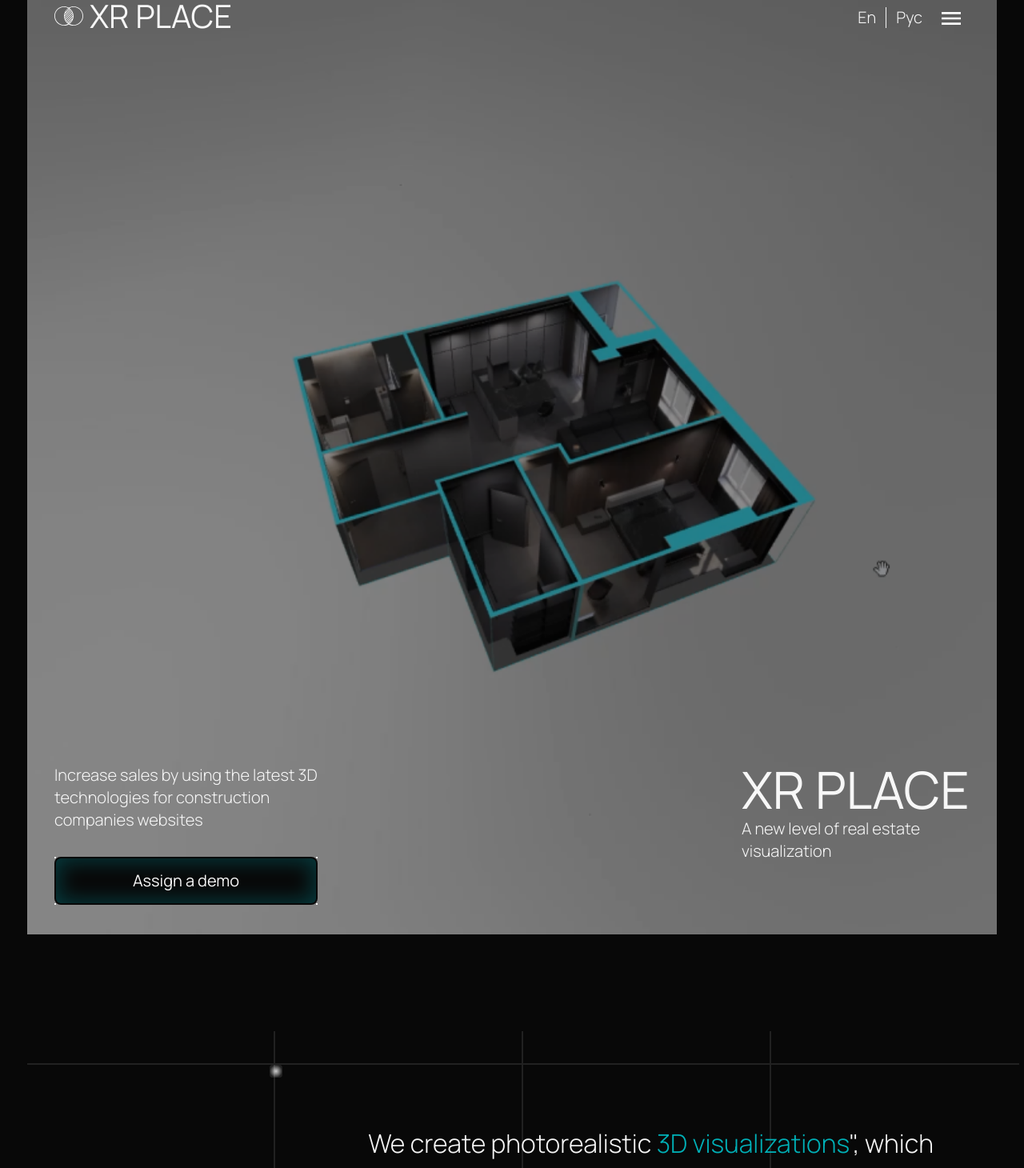
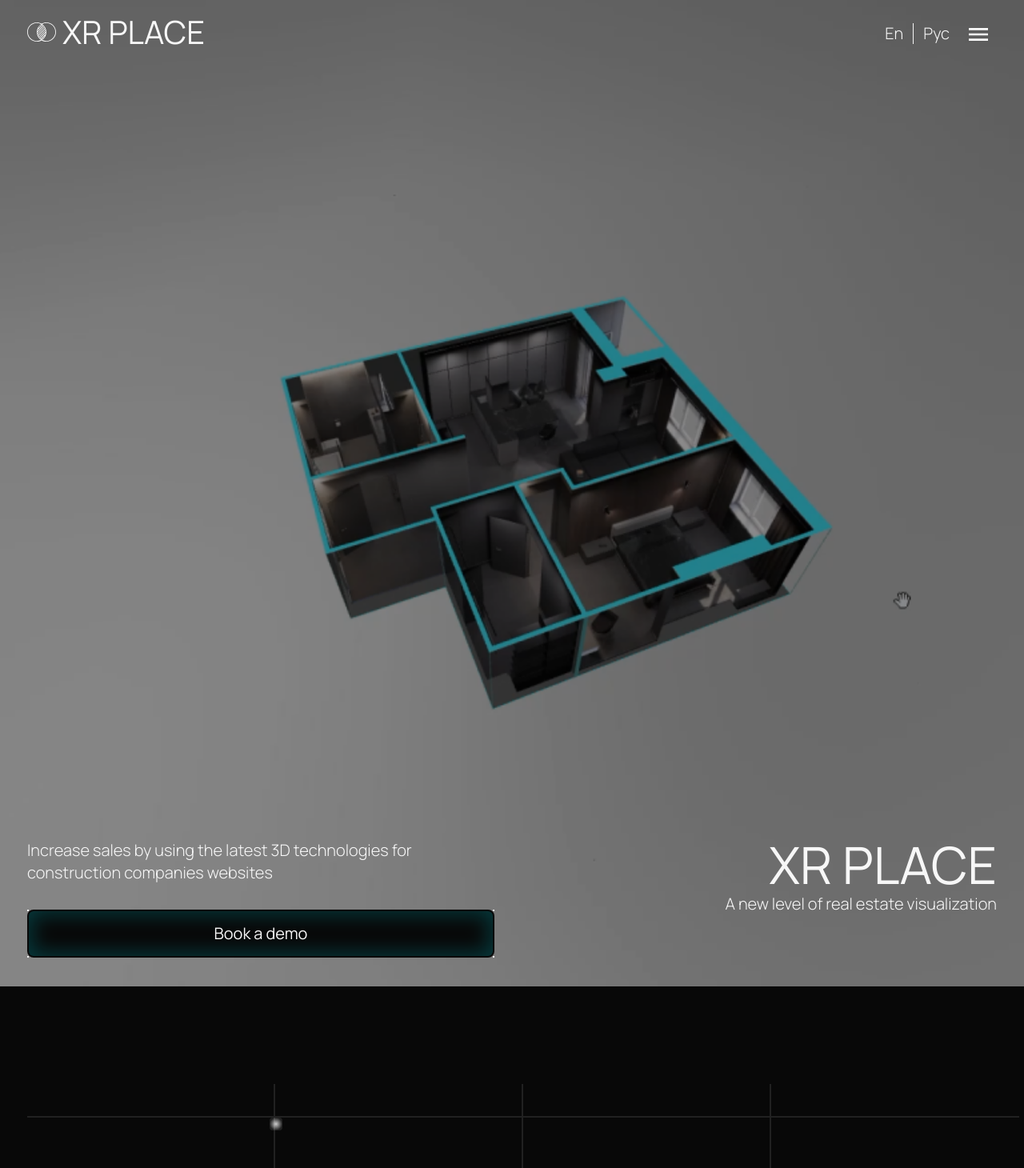
Before and after one commit to dorofeeva-olga74/XR-Place-Visual, a React (Vite) app: page / in a window 1280 px wide. Shown: the top 1460 px of the page at 80% size. Built offline with nearby package versions, Linux system fonts and the light colour scheme; no server answers.

Commit message:
contex03

```diff
--- a/src/App.tsx
+++ b/src/App.tsx
@@ -9,7 +9,7 @@
 import Intro from './components/Intro/Intro';
 import Header from './components/Header/Header';
 import Schema from './components/Schema/Schema';
-import { LanguageContextProvider } from './Context/Context';
+import { LanguageContextProvider } from './Context/LanguageContext';
 
 function App() {
   return (
--- a/src/Context/Context.tsx
+++ b/src/Context/LanguageContext.tsx
@@ -6,7 +6,7 @@
   handleLangChange: (language: 'RU' | 'EN') => void;
 }
 
-const ContextProvider = createContext<LanguageContextType>({
+const LanguageContext = createContext<LanguageContextType>({
   language: 'RU',
   handleLangChange: () => {},
 });
@@ -19,7 +19,7 @@
     setLanguage(lang);
   };
 
-  return <ContextProvider.Provider value={{ language, handleLangChange }}>{children}</ContextProvider.Provider>;
+  return <LanguageContext.Provider value={{ language, handleLangChange }}>{children}</LanguageContext.Provider>;
 };
 
-export { LanguageContextProvider, ContextProvider };
+export { LanguageContextProvider, LanguageContext };
--- a/src/components/Advantages/Advantages.tsx
+++ b/src/components/Advantages/Advantages.tsx
@@ -3,11 +3,11 @@
 import { useTranslation } from 'react-i18next';
 import styles from './Advantages.module.scss';
 import { useInView } from 'motion/react';
-import { ContextProvider } from '../../Context/Context';
+import { LanguageContext } from '../../Context/LanguageContext';
 import { Lang } from '../../utils/api/apiTypes';
 
 const Advantages: React.FC = () => {
-  const { language } = useContext(ContextProvider);
+  const { language } = useContext(LanguageContext);
   const { t } = useTranslation();
   const ref = useRef(null);
   const isInView = useInView(ref, { once: true });
--- a/src/components/Header/Header.module.scss
+++ b/src/components/Header/Header.module.scss
@@ -19,12 +19,11 @@
     left: 0;
     right: 0;
     z-index: 2;
-    padding: 0 68px;
+    padding: 20px 34px;
   }
 
   @media (width < 768px) {
-    padding-top: 32px;
-    padding-bottom: 8px;
+    padding: 32px 20px 8px;
     background-color: transparent;
     position: absolute;
     top: 0;
--- a/src/components/Header/Header.tsx
+++ b/src/components/Header/Header.tsx
@@ -6,14 +6,14 @@
 import PopUp from './PopUp/PopUp';
 import useWindowWidth from '../../utils/hooks/useWindowWidth';
 import { useTranslation } from 'react-i18next';
-import { ContextProvider, LanguageContextType } from '../../Context/Context';
+import { LanguageContext, LanguageContextType } from '../../Context/LanguageContext';
 import { useContext } from 'react';
 
 export default function Header() {
   const { width } = useWindowWidth();
   const { t } = useTranslation();
   const [isMenuOpen, setIsMenuOpen] = useState(false);
-  const { language, handleLangChange } = useContext(ContextProvider) as LanguageContextType;
+  const { language, handleLangChange } = useContext(LanguageContext) as LanguageContextType;
 
   const handleMenuOpen = () => {
     setIsMenuOpen((prev) => !prev);
@@ -36,10 +36,10 @@
             <LangButton windowWidth={width} handleLangChange={handleLangChange} />
           </>
         ) : (
-          !isMenuOpen && <LangButton OpenPopup={handleMenuOpen} windowWidth={width} isMenuOpen={isMenuOpen} />
+          !isMenuOpen && <LangButton OpenPopup={handleMenuOpen} windowWidth={width} isMenuOpen={isMenuOpen} handleLangChange={handleLangChange} />
         )}
       </header>
-      {isMenuOpen && <PopUp ClosePopUp={handleMenuOpen} windowWidth={width} isMenuOpen={isMenuOpen} />}
+      {isMenuOpen && <PopUp ClosePopUp={handleMenuOpen} windowWidth={width} isMenuOpen={isMenuOpen} handleLangChange={handleLangChange} />}
     </>
   );
 }
--- a/src/components/Header/LangButton/LangButton.tsx
+++ b/src/components/Header/LangButton/LangButton.tsx
@@ -6,7 +6,7 @@
   className?: string;
   isMenuOpen?: boolean;
   windowWidth?: number;
-  handleLangChange?: (language: 'RU' | 'EN') => void;
+  handleLangChange: (language: 'RU' | 'EN') => void;
 }
 
 const LangButton: React.FC<LangButtonProps> = ({ OpenPopup, className, isMenuOpen, windowWidth, handleLangChange }) => {
@@ -14,11 +14,11 @@
     <div className={`${styles['lang-section']} ${className ? className : ''}`}>
       {(isMenuOpen || (windowWidth && windowWidth > 768)) && (
         <>
-          <button type="button" className={styles['lang-section-link']} onClick={() => handleLangChange && handleLangChange('EN')}>
+          <button type="button" className={styles['lang-section-link']} onClick={() => handleLangChange('EN')}>
             En
           </button>
           <img src={separator} alt="Разделитель" />
-          <button className={styles['lang-section-link']} onClick={() => handleLangChange && handleLangChange('RU')}>
+          <button className={styles['lang-section-link']} onClick={() => handleLangChange('RU')}>
             Рус
           </button>
         </>
--- a/src/components/Header/PopUp/PopUp.tsx
+++ b/src/components/Header/PopUp/PopUp.tsx
@@ -7,9 +7,10 @@
   ClosePopUp: () => void;
   isMenuOpen?: boolean;
   windowWidth?: number;
+  handleLangChange: (language: 'RU' | 'EN') => void;
 }
 
-const PopUp: React.FC<PopUpProps> = ({ ClosePopUp, isMenuOpen, windowWidth }) => {
+const PopUp: React.FC<PopUpProps> = ({ ClosePopUp, isMenuOpen, windowWidth, handleLangChange }) => {
   return (
     <div className={styles['popup']}>
       <div className={styles['popup-header']}>
@@ -19,7 +20,7 @@
         </div>
         <button className={styles['popup-button']} onClick={ClosePopUp}></button>
       </div>
-      <LangButton className={styles['popup-langbutton']} windowWidth={windowWidth} isMenuOpen={isMenuOpen} />
+      <LangButton className={styles['popup-langbutton']} windowWidth={windowWidth} isMenuOpen={isMenuOpen} handleLangChange={handleLangChange} />
       <Navigation className={styles['popup-navigation']} />
     </div>
   );
--- a/src/components/Intro/Intro.module.scss
+++ b/src/components/Intro/Intro.module.scss
@@ -6,9 +6,17 @@
   margin: 0 auto;
 
   .intro-img {
-    width: 100%;
+    margin: 0 auto;
     position: relative;
-    margin: 0 auto;
+    width: calc(100% + 68px);
+    margin-left: -34px;
+    margin-right: -34px;
+
+    @media (width < 768px) {
+      width: calc(100% + 40px);
+      margin-left: -20px;
+      margin-right: -20px;
+    }
   }
 
   .intro-text {
@@ -21,7 +29,6 @@
       position: absolute;
       bottom: 40px;
       z-index: 2;
-      padding: 0 34px;
     }
 
     @media (width < 768px) {
@@ -34,19 +41,19 @@
     }
 
     .intro-text-leftbox {
+      width: 100%;
       padding-top: 20px;
-      width: 444px;
       display: flex;
       flex-direction: column;
       gap: 32px;
+      padding-right: 330px;
 
       @media (width < 1440px) {
         padding-top: 0;
-        width: 329px;
+        padding-right: 0;
       }
 
       @media (width < 768px) {
-        width: 320px;
         gap: 24px;
       }
 
@@ -67,18 +74,21 @@
     }
 
     .intro-text-rightbox {
-      width: 559px;
+      padding-right: 35px;
       display: flex;
       flex-direction: column;
       justify-content: space-between;
+      align-items: end;
+      width: 100%;
 
       @media (width < 1440px) {
-        width: 285px;
         justify-content: start;
+        padding-left: 85px;
+        padding-right: 0;
       }
 
       @media (width < 768px) {
-        width: 320px;
+        padding-left: 0;
       }
 
       .intro-text-rightbox-h1 {
@@ -97,6 +107,10 @@
           font-weight: 400;
           line-height: 100%;
         }
+
+        @media (width < 768px) {
+          padding-bottom: 0;
+        }
       }
 
       .intro-text-rightbox-text {
--- a/src/components/Metrics/Metrics.tsx
+++ b/src/components/Metrics/Metrics.tsx
@@ -1,14 +1,17 @@
-import React, { useRef } from 'react';
+import React, { useContext, useRef } from 'react';
 import { useMetrics } from '../../utils/hooks/useMetrics';
 import { useTranslation } from 'react-i18next';
 import styles from './Metrics.module.scss';
 import { useInView } from 'motion/react';
+import { LanguageContext } from '../../Context/LanguageContext';
+import { Lang } from '../../utils/api/apiTypes';
 
 const Metrics: React.FC = () => {
+  const { language } = useContext(LanguageContext);
   const { t } = useTranslation();
   const ref = useRef(null);
   const isInView = useInView(ref, { once: true });
-  const metrics = useMetrics('RU', isInView);
+  const metrics = useMetrics(language as Lang, isInView);
 
   return (
     <section ref={ref} className={styles['metrics']}>
--- a/src/components/Projects/Projects.tsx
+++ b/src/components/Projects/Projects.tsx
@@ -5,11 +5,11 @@
 import useWindowWidth from '../../utils/hooks/useWindowWidth';
 import { useTranslation } from 'react-i18next';
 import { useInView } from 'motion/react';
-import { ContextProvider } from '../../Context/Context';
+import { LanguageContext } from '../../Context/LanguageContext';
 import { Lang } from '../../utils/api/apiTypes';
 
 function Projects() {
-  const { language } = useContext(ContextProvider);
+  const { language } = useContext(LanguageContext);
   const { width } = useWindowWidth();
   const [index, setIndex] = useState(0);
   const [projectsDisplayed, setProjectsDisplayed] = useState([]);
--- a/src/components/Schema/Schema.tsx
+++ b/src/components/Schema/Schema.tsx
@@ -6,7 +6,7 @@
 import { useTranslation } from 'react-i18next';
 import { useRef, useContext } from 'react';
 import { useInView } from 'motion/react';
-import { ContextProvider } from '../../Context/Context';
+import { LanguageContext } from '../../Context/LanguageContext';
 
 function Description() {
   const { t } = useTranslation();
@@ -19,7 +19,7 @@
 }
 
 function Schema() {
-  const { language } = useContext(ContextProvider);
+  const { language } = useContext(LanguageContext);
   const { t } = useTranslation();
   const ref = useRef(null);
   const isInView = useInView(ref, { once: true });
--- a/src/i18n.ts
+++ b/src/i18n.ts
@@ -110,7 +110,7 @@
               leftboxtext: 'Increase sales by using the latest 3D technologies for construction companies websites',
               rightboxtext: 'A new level of real estate visualization',
               background: 'Three-dimensional widget',
-              button: 'Assign a demo',
+              button: 'Book a demo',
             },
             widget: {
               featuresWidgetSection: {
```
